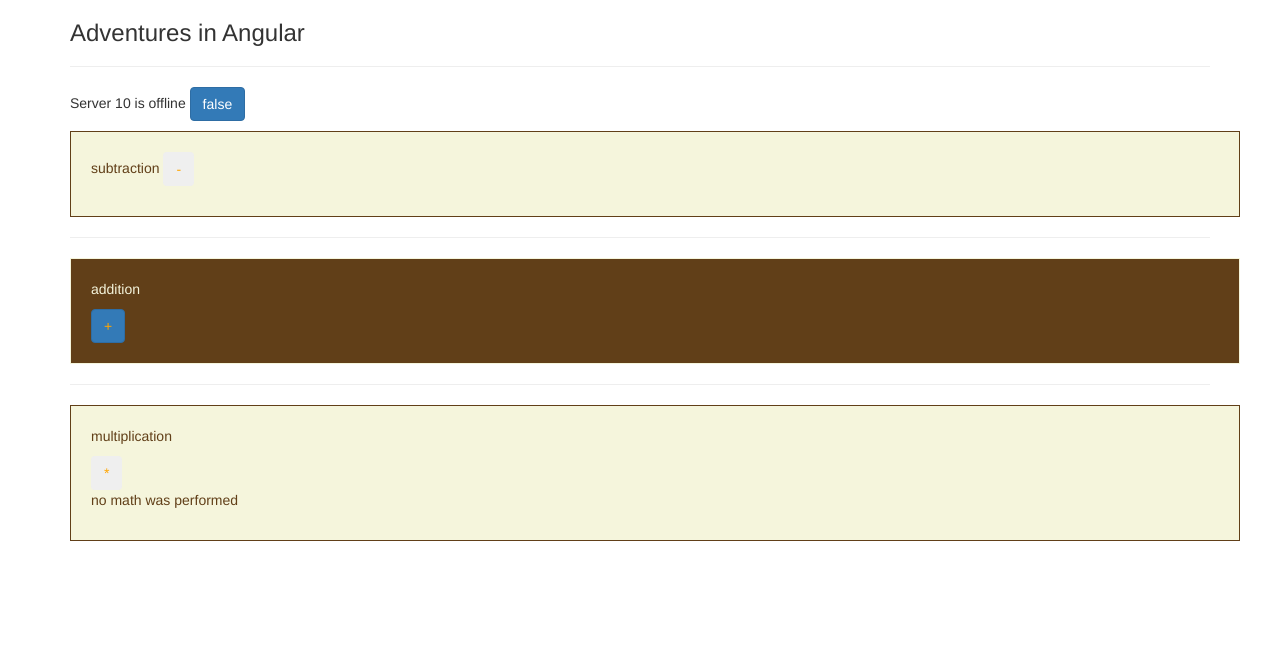
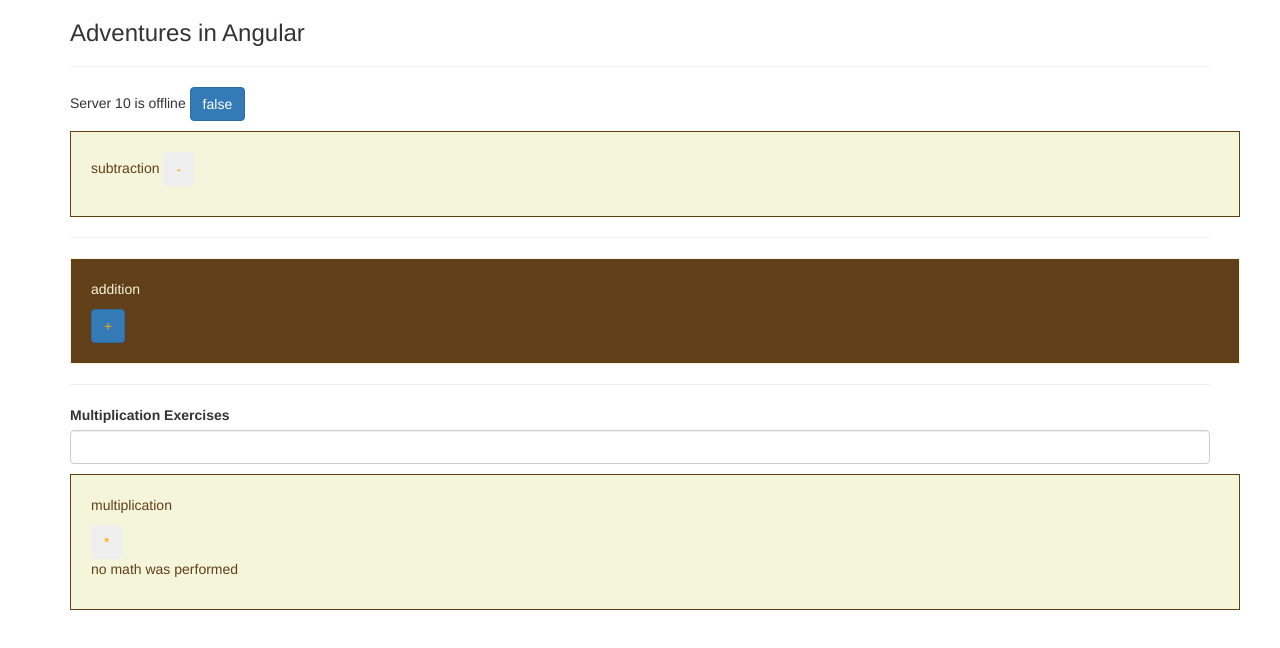
Before and after one commit to crickettcode/angular-adventure-time, an Angular app: page / in a window 1280 px wide. Shown: the top 648 px of the page. Built offline with nearby package versions, Linux system fonts and the light colour scheme.

Commit message:
event binding

```diff
--- a/src/app/multiply/multiply.component.html
+++ b/src/app/multiply/multiply.component.html
@@ -1,3 +1,12 @@
+
+
+
+<label>Multiplication Exercises</label>
+<input type="text"
+class="form-control"
+(input)="onUpdateMultiplicationExercises($event)">
+<p>{{multiplicationExercises}}</p>
+
 <div class="container">
         <p>multiplication</p>
 
--- a/src/app/multiply/multiply.component.ts
+++ b/src/app/multiply/multiply.component.ts
@@ -16,6 +16,7 @@
 
         allowMultiplication = false;
         multiplyCreationStatus = 'no math was performed';
+        multiplicationExercises ="";
 
       constructor() {
 
@@ -37,5 +38,9 @@
 
          }
 
+         onUpdateMultiplicationExercises(event: Event) {
+            this.multiplicationExercises = (<HTMLInputElement>event.target).value;
+         }
+
 
       }
```
